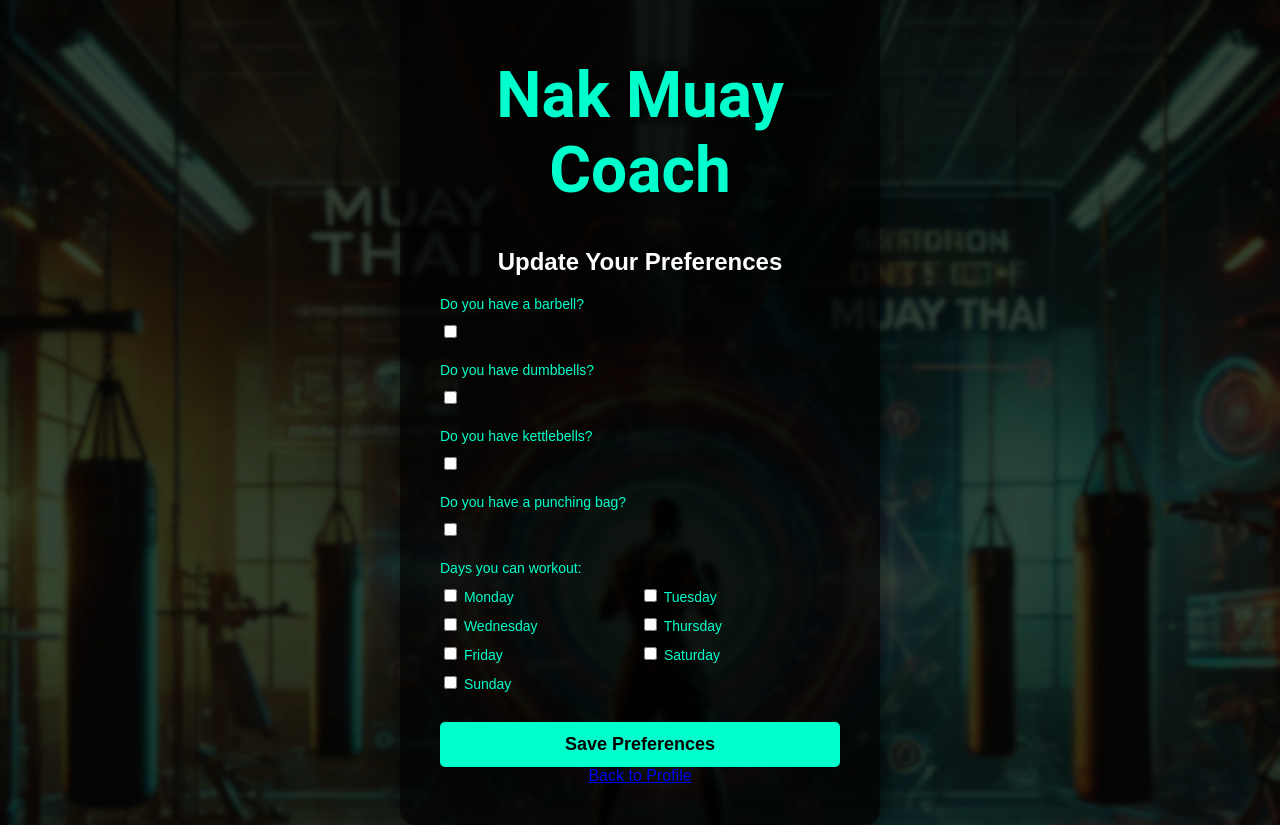
After one commit to rainstormo/Nak-Muay-Ai, a Flask app: template app/templates/preferences.html in a window 1280 px wide. The commit adds this page. Run offline with Flask 3, Linux system fonts and the light colour scheme; the template is opened without the code that fills it, so the values that code supplies are empty.

Commit message:
added template and route for view and generating workout plan

```diff
--- a/app/__init__.py
+++ b/app/__init__.py
@@ -2,6 +2,7 @@ from flask import Flask
 from flask_mongoengine import MongoEngine
 from flask_jwt_extended import JWTManager
 import logging
+from app.recommendations import initialize  # Import initialize function
 
 db = MongoEngine()
 
@@ -36,6 +37,9 @@ def create_app():
 
     print("MongoEngine initialized.")
 
+    # Initialize recommendations (ensure workouts_df is populated)
+    initialize()
+
     # Register the 'main' Blueprint from the routes file
     from .routes import bp as main_bp
     app.register_blueprint(main_bp)
--- /dev/null
+++ b/app/templates/preferences.html
@@ -0,0 +1,50 @@
+<!DOCTYPE html>
+<html lang="en">
+<head>
+    <meta charset="UTF-8">
+    <meta name="viewport" content="width=device-width, initial-scale=1.0">
+    <title>Nak Muay Coach - Update Preferences</title>
+    <link rel="stylesheet" href="{{ url_for('static', filename='styles.css') }}">
+</head>
+<body>
+    <div class="container">
+        <h1>Nak Muay Coach</h1>
+        <div class="preferences-container">
+            <form id="preferences-form" method="POST" action="/update_preferences">
+                <h2>Update Your Preferences</h2>
+
+                <div class="form-group">
+                    <label for="hasBarbell">Do you have a barbell?</label>
+                    <input type="checkbox" id="hasBarbell" name="hasBarbell" {% if user.hasBarbell %}checked{% endif %}>
+                </div>
+                <div class="form-group">
+                    <label for="hasDumbbells">Do you have dumbbells?</label>
+                    <input type="checkbox" id="hasDumbbells" name="hasDumbbells" {% if user.hasDumbbells %}checked{% endif %}>
+                </div>
+                <div class="form-group">
+                    <label for="hasKettlebell">Do you have kettlebells?</label>
+                    <input type="checkbox" id="hasKettlebell" name="hasKettlebell" {% if user.hasKettlebell %}checked{% endif %}>
+                </div>
+                <div class="form-group">
+                    <label for="hasBag">Do you have a punching bag?</label>
+                    <input type="checkbox" id="hasBag" name="hasBag" {% if user.hasBag %}checked{% endif %}>
+                </div>
+                <div class="form-group">
+                    <label for="workoutDays">Days you can workout:</label>
+                    <div class="workout-days">
+                        <label><input type="checkbox" name="workoutDays" value="Monday" {% if 'Monday' in user.workoutDays %}checked{% endif %}> Monday</label>
+                        <label><input type="checkbox" name="workoutDays" value="Tuesday" {% if 'Tuesday' in user.workoutDays %}checked{% endif %}> Tuesday</label>
+                        <label><input type="checkbox" name="workoutDays" value="Wednesday" {% if 'Wednesday' in user.workoutDays %}checked{% endif %}> Wednesday</label>
+                        <label><input type="checkbox" name="workoutDays" value="Thursday" {% if 'Thursday' in user.workoutDays %}checked{% endif %}> Thursday</label>
+                        <label><input type="checkbox" name="workoutDays" value="Friday" {% if 'Friday' in user.workoutDays %}checked{% endif %}> Friday</label>
+                        <label><input type="checkbox" name="workoutDays" value="Saturday" {% if 'Saturday' in user.workoutDays %}checked{% endif %}> Saturday</label>
+                        <label><input type="checkbox" name="workoutDays" value="Sunday" {% if 'Sunday' in user.workoutDays %}checked{% endif %}> Sunday</label>
+                    </div>
+                </div>
+                <button type="submit">Save Preferences</button>
+            </form>
+            <a href="/profile" class="profile-link">Back to Profile</a>
+        </div>
+    </div>
+</body>
+</html>
```
Also changed, not shown: app/recommendations.py (+7 -15 lines), app/routes.py (+22 -5 lines), app/templates/weekly_plan.html (+41 -1 lines), playground-1.mongodb.js (+9 -17 lines), test_recommendations.py (+9 -9 lines).
